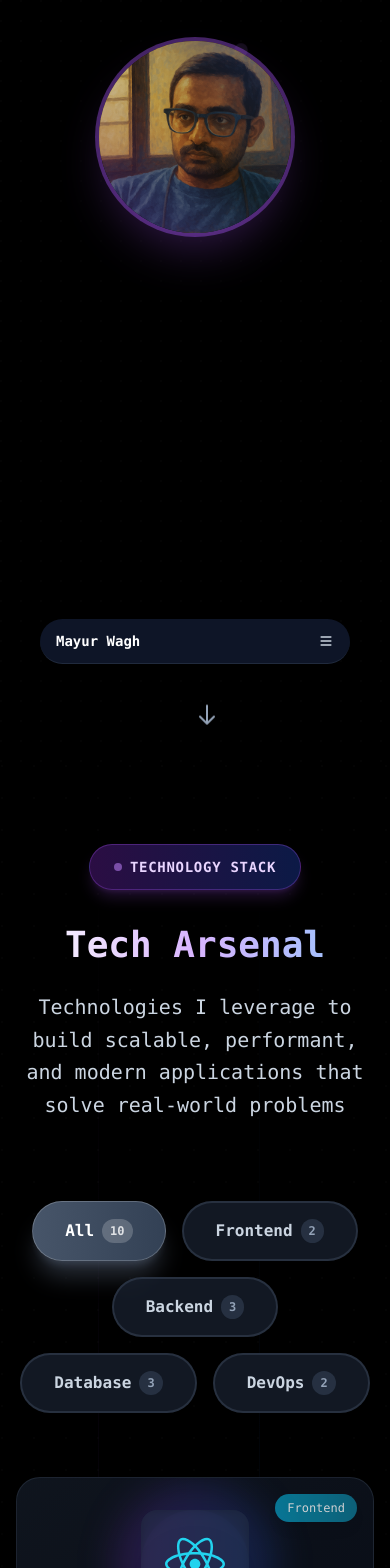
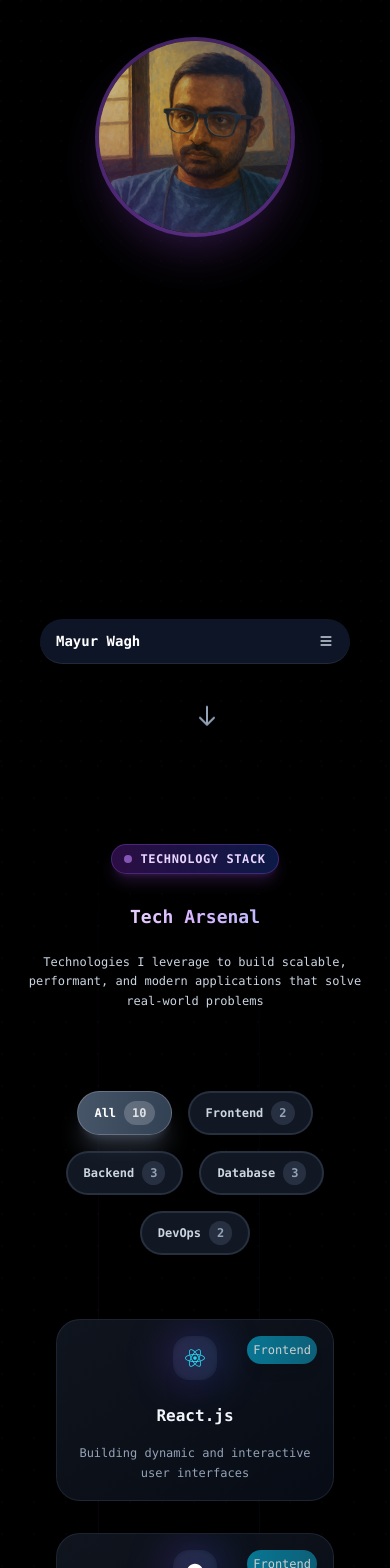
Before and after one commit to Mayurwaghgpr/Mayur_Wagh_Portfolio, a React (Vite) app: page / in a window 390 px wide. Shown: the part 160-1728 px from the top of the page. Built offline with nearby package versions, Linux system fonts and the light colour scheme.

Commit message:
fixed ui

```diff
--- a/index.html
+++ b/index.html
@@ -2,9 +2,9 @@
 <html lang="en">
   <head>
     <meta charset="UTF-8" />
-    <link rel="icon" type="image/svg+xml" href="/vite.svg" />
+    <link rel="icon" type="image/png" href="/profileimage.png"  />
     <meta name="viewport" content="width=device-width, initial-scale=1.0" />
-    <title>Vite + React + TS</title>
+    <title>Mayur Wagh - Software Developer</title>
   </head>
   <body>
     <div id="root"></div>
--- a/src/App.tsx
+++ b/src/App.tsx
@@ -5,7 +5,7 @@ import About from './pages/Aboute'
 import Intro from './pages/Intro'
 function App() {
   return (
-    <main className='w-full h-screen '>
+    <main className='w-full '>
       <Nav />
       <Intro />
       <TechStacks />
--- a/src/component/TechStacks.tsx
+++ b/src/component/TechStacks.tsx
@@ -167,18 +167,18 @@ function TechStacks() {
       <div className="relative z-10 max-w-7xl mx-auto">
         {/* Enhanced Header Section */}
         <div className="text-center mb-20">
-          <div className="inline-flex items-center gap-2 bg-gradient-to-r from-purple-800/40 to-blue-800/40 backdrop-blur-md border border-purple-500/30 px-6 py-3 rounded-full mb-8 shadow-lg shadow-purple-500/20">
+          <div className="inline-flex items-center gap-2 bg-gradient-to-r from-purple-800/40 to-blue-800/40 backdrop-blur-md border border-purple-500/30 sm:px-6 sm:py-3 px-3 py-1.5 rounded-full mb-8 shadow-lg shadow-purple-500/20">
             <div className="w-2 h-2 bg-purple-400 rounded-full animate-pulse"></div>
-            <span className="text-sm font-semibold text-purple-200 tracking-wider uppercase">
+            <span className="sm:text-sm text-xs font-semibold text-purple-200 tracking-wider uppercase">
               Technology Stack
             </span>
           </div>
 
-          <h2 className="text-4xl md:text-6xl font-black text-transparent bg-clip-text bg-gradient-to-r from-white via-purple-300 to-blue-300 mb-6 leading-tight">
+          <h2 className="text-lg md:text-2xl font-black text-transparent bg-clip-text bg-gradient-to-r from-white via-purple-300 to-blue-300 mb-6 leading-tight">
             Tech Arsenal
           </h2>
 
-          <p className="text-xl text-slate-300 max-w-3xl mx-auto leading-relaxed">
+          <p className=" text-xs sm:text-sm text-slate-300 max-w-3xl mx-auto leading-relaxed">
             Technologies I leverage to build scalable, performant, and modern applications that solve real-world problems
           </p>
         </div>
@@ -196,7 +196,7 @@ function TechStacks() {
                 key={category}
                 onClick={() => setSelectedCategory(category)}
                 className={`
-                  group px-8 py-4 rounded-full font-semibold transition-all duration-300 transform hover:scale-105 backdrop-blur-md
+                  group sm:px-6 sm:py-3 px-4 py-2 rounded-full font-semibold transition-all duration-300 transform hover:scale-105 backdrop-blur-md
                   ${
                     isActive
                       ? `bg-gradient-to-r ${getCategoryGradient(category)} text-white shadow-xl ${getCategoryShadowColor(category)} border border-white/20`
@@ -205,7 +205,7 @@ function TechStacks() {
                 `}
               >
                 <div className="flex items-center gap-2">
-                  <span className="text-base">{category}</span>
+                  <span className="sm:text-sm text-xs">{category}</span>
                   <span className={`
                     text-xs px-2 py-1 rounded-full transition-all duration-300
                     ${isActive
@@ -222,7 +222,7 @@ function TechStacks() {
         </div>
 
         {/* Enhanced Tech Grid */}
-        <div className="grid grid-cols-1 sm:grid-cols-2 lg:grid-cols-3 xl:grid-cols-4 2xl:grid-cols-5 gap-8 mb-20">
+        <div className="grid grid-cols-1 sm:grid-cols-2 lg:grid-cols-3 xl:grid-cols-4 2xl:grid-cols-5 gap-8 mb-20 px-10">
           {filteredTechnologies.map((tech, idx) => (
             <div
               key={`${tech.text}-${selectedCategory}`}
@@ -237,10 +237,10 @@ function TechStacks() {
               onMouseLeave={() => setHoveredTech(null)}
             >
               {/* Main Card */}
-              <div className="relative bg-gradient-to-br from-slate-800/50 to-slate-900/50 backdrop-blur-md border border-slate-600/30 rounded-3xl p-8 shadow-xl group-hover:shadow-2xl transition-all duration-500 transform group-hover:scale-105 group-hover:-translate-y-3 cursor-pointer overflow-hidden">
+              <div className="relative bg-gradient-to-br from-slate-800/50 to-slate-900/50 backdrop-blur-md border border-slate-600/30 rounded-3xl sm:p-8 p-4 shadow-xl group-hover:shadow-2xl transition-all duration-500 transform group-hover:scale-105 group-hover:-translate-y-3 cursor-pointer overflow-hidden">
 
                 {/* Category Badge */}
-                <div className={`absolute top-4 right-4 bg-gradient-to-r ${getCategoryGradient(tech.category)} text-white text-xs px-3 py-1.5 rounded-full font-medium shadow-lg opacity-80 group-hover:opacity-100 transition-opacity duration-300`}>
+                <div className={`absolute top-4 right-4 bg-gradient-to-r ${getCategoryGradient(tech.category)} text-white text-xs sm:px-3 sm:py-1.5 p-1.5 rounded-full font-medium shadow-lg opacity-80 group-hover:opacity-100 transition-opacity duration-300`}>
                   {tech.category}
                 </div>
 
@@ -258,8 +258,8 @@ function TechStacks() {
                     <div className="absolute inset-0 bg-gradient-to-r from-purple-500/10 to-blue-500/10 rounded-full group-hover:scale-125 transition-transform duration-500"></div>
 
                     {/* Main Icon */}
-                    <div className="relative bg-slate-800/60 backdrop-blur-sm rounded-2xl p-6 group-hover:bg-slate-700/60 transition-all duration-300">
-                      <span className={`text-6xl ${tech.color} transition-all duration-500 group-hover:scale-110 block drop-shadow-2xl`}>
+                    <div className="relative bg-slate-800/60 backdrop-blur-sm rounded-2xl sm:p-6 p-3 group-hover:bg-slate-700/60 transition-all duration-300">
+                      <span className={`sm:text-2xl text-xl ${tech.color} transition-all duration-500 group-hover:scale-110 block drop-shadow-2xl`}>
                         {tech.icon}
                       </span>
                     </div>
@@ -268,10 +268,10 @@ function TechStacks() {
 
                 {/* Content */}
                 <div className="relative text-center space-y-4">
-                  <h3 className="text-2xl font-bold text-slate-100 group-hover:text-white transition-colors duration-300">
+                  <h3 className="sm:text-xl text-md font-bold text-slate-100 group-hover:text-white transition-colors duration-300">
                     {tech.text}
                   </h3>
-                  <p className="text-sm text-slate-400 leading-relaxed group-hover:text-slate-300 transition-colors duration-300 min-h-[2.5rem]">
+                  <p className="sm:text-sm text-xs text-slate-400 leading-relaxed group-hover:text-slate-300 transition-colors duration-300 min-h-[2.5rem]">
                     {tech.description}
                   </p>
                 </div>
@@ -322,22 +322,22 @@ function TechStacks() {
 
                   {/* Main Circle */}
                   <div className={`
-                    relative w-20 h-20 bg-gradient-to-br ${getCategoryGradient(category)}
+                    relative sm:w-20 sm:h-20 h-10 w-10 bg-gradient-to-br ${getCategoryGradient(category)}
                     rounded-full flex items-center justify-center mx-auto shadow-2xl
                     group-hover:scale-110 group-hover:shadow-3xl transition-all duration-300
                     border-2 border-white/10 group-hover:border-white/20
                     ${getCategoryShadowColor(category)}
                   `}>
-                    <span className="text-3xl font-black text-white drop-shadow-lg">
+                    <span className="sm:text-3xl text-xl font-black text-white drop-shadow-lg">
                       {count}
                     </span>
                   </div>
                 </div>
 
-                <h4 className="text-lg font-bold text-slate-200 group-hover:text-white transition-colors duration-300 mb-2">
+                <h4 className="sm:text-lg text-md font-bold text-slate-200 group-hover:text-white transition-colors duration-300 mb-2">
                   {category}
                 </h4>
-                <p className="text-sm text-slate-400 group-hover:text-slate-300 transition-colors duration-300">
+                <p className="sm:text-sm text-xs text-slate-400 group-hover:text-slate-300 transition-colors duration-300">
                   {count === 1 ? 'Technology' : 'Technologies'}
                 </p>
               </div>
--- a/src/component/nav.tsx
+++ b/src/component/nav.tsx
@@ -82,13 +82,6 @@ function Nav() {
         `}>
 
           <nav className="relative flex items-center gap-2">
-            {/* Logo/Name */}
-            <div className="flex items-center mr-6">
-              <h1 className="text-lg font-bold  text-white  font-mono tracking-wider">
-                Mayur Wagh
-              </h1>
-            </div>
-
             {/* Navigation Links */}
             <div className="flex items-center gap-1">
               {navLinks.map((link, index) => {
--- a/src/pages/Intro.tsx
+++ b/src/pages/Intro.tsx
@@ -15,12 +15,7 @@ function Intro() {
 
   return (
     <section id="intro" className="relative w-screen min-h-screen overflow-hidden">
-      {/* Animated background elements */}
-      <div className="absolute inset-0">
-        <div className="absolute top-1/4 left-1/4 w-72 h-72 bg-purple-600/20 rounded-full mix-blend-multiply filter blur-xl opacity-50 animate-pulse"></div>
-        <div className="absolute top-3/4 right-1/4 w-96 h-96 bg-blue-600/20 rounded-full mix-blend-multiply filter blur-xl opacity-50 animate-pulse delay-700"></div>
-        <div className="absolute bottom-1/4 left-1/2 w-80 h-80 bg-pink-600/20 rounded-full mix-blend-multiply filter blur-xl opacity-50 animate-pulse delay-1000"></div>
-      </div>
+
 
       {/* Grid pattern overlay */}
       <div className="absolute inset-0 opacity-5">
@@ -84,9 +79,9 @@ function Intro() {
                 absolute inset-0 transition-all duration-1000 ease-out
                 ${expand ? "opacity-100 scale-110" : "opacity-0 scale-100"}
               `}>
-                <div className="absolute inset-0 border-2 border-purple-500/50 rounded-full animate-spin" style={{animationDuration: '20s'}}></div>
-                <div className="absolute inset-2 border-2 border-blue-500/50 rounded-full animate-spin" style={{animationDuration: '15s', animationDirection: 'reverse'}}></div>
-                <div className="absolute inset-4 border border-pink-500/50 rounded-full animate-spin" style={{animationDuration: '10s'}}></div>
+                <div className="absolute inset-0 border-2 border-purple-500/50 rounded-full " style={{animationDuration: '20s'}}></div>
+                <div className="absolute inset-2 border-2 border-blue-500/50 rounded-full " style={{animationDuration: '15s', animationDirection: 'reverse'}}></div>
+                <div className="absolute inset-4 border border-pink-500/50 rounded-full " style={{animationDuration: '10s'}}></div>
               </div>
 
               {/* Profile Image */}
@@ -196,22 +191,6 @@ function Intro() {
                 </div>
               </div>
             </div>
-
-            {/* Floating particles effect */}
-            <div className="absolute inset-0 overflow-hidden pointer-events-none">
-              {[...Array(6)].map((_, i) => (
-                <div
-                  key={i}
-                  className="absolute w-2 h-2 bg-purple-400 rounded-full opacity-40 animate-ping"
-                  style={{
-                    top: `${Math.random() * 100}%`,
-                    left: `${Math.random() * 100}%`,
-                    animationDelay: `${i * 0.5}s`,
-                    animationDuration: '3s'
-                  }}
-                ></div>
-              ))}
-            </div>
           </div>
 
         </div>
```
Also changed, not shown: public/profileimage.png (added).
